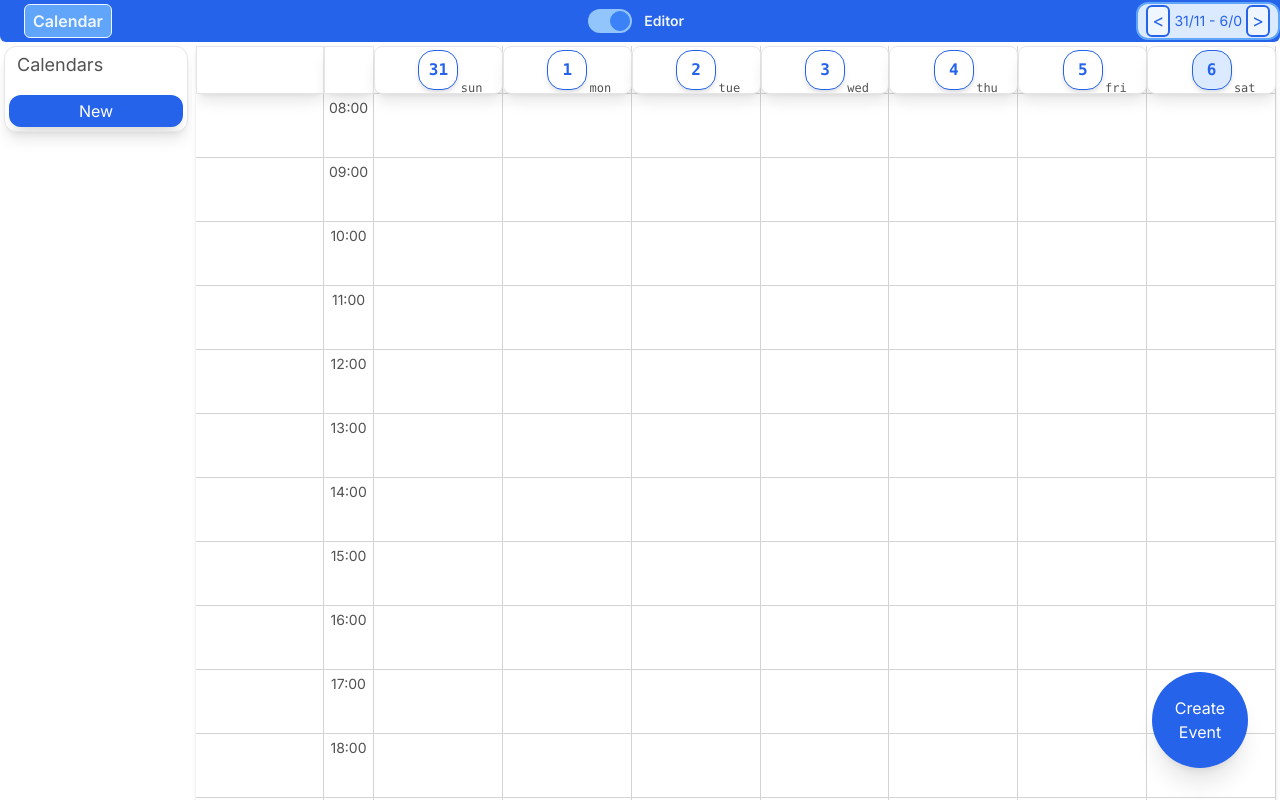
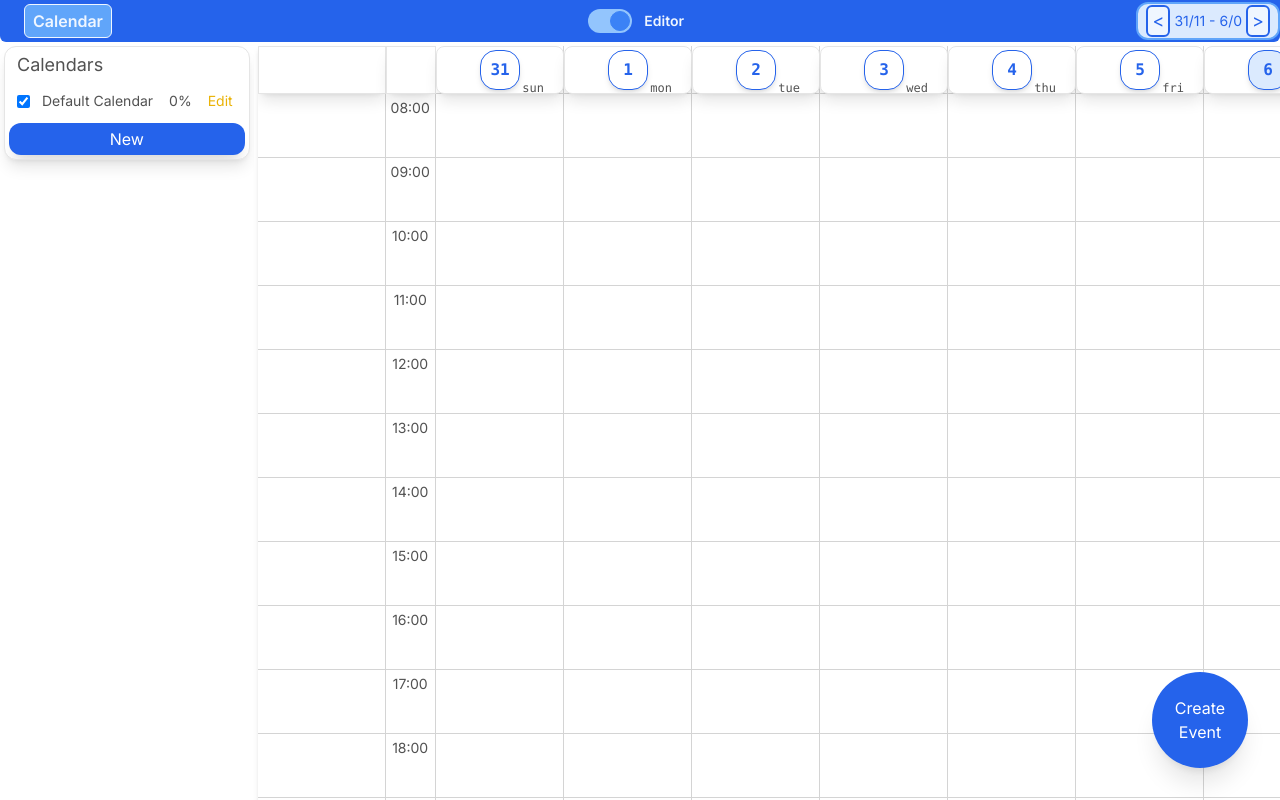
Before and after one commit to lucasduartesobreira/CalendarForge, a Next.js app: page / in a window 1280 px wide. Both pictures are taken after a click on the label "Normal". Built offline with nearby package versions, Linux system fonts and the light colour scheme.

Commit message:
feat(sideBar): display the events distribution for each calendar in editor mode

```diff
--- a/app/page.tsx
+++ b/app/page.tsx
@@ -16,7 +16,10 @@ import {
   RecurringEventsManager,
 } from "@/services/events/events";
 import { DraggedEvent } from "@/components/shared/day-view/dayEventsContent";
-import CalendarEditorWeek from "@/components/calendar-editor-week-view/calendarEditorWeek";
+import CalendarEditorWeek, {
+  EventsDisplayedContext,
+} from "@/components/calendar-editor-week-view/calendarEditorWeek";
+import { EditorSideBar } from "@/components/calendar-editor-sidebar/sideBar";
 
 const NavBarContainer = ({
   children,
@@ -81,9 +84,9 @@ const CalendarContent = ({ startDate }: { startDate: Date }) => {
         </>
       ) : mode === "editor" ? (
         <>
-          <SideBar
+          <EditorSideBar
             viewableCalendarsState={viewableCalendarsState}
-            className="p-1 w-[15%]"
+            className="p-1 w-[20%]"
           />
           <div className="ml-auto w-[85%] max-h-[100%] bg-white">
             <CalendarEditorWeek
@@ -99,24 +102,6 @@ const CalendarContent = ({ startDate }: { startDate: Date }) => {
       ) : null,
     )
     .unwrapOrElse(() => null);
-  return (
-    <>
-      <SideBar
-        viewableCalendarsState={viewableCalendarsState}
-        className="p-1 w-[15%]"
-      />
-      <div className="ml-auto w-[85%] max-h-[100%] bg-white">
-        <CalendarWeek
-          style={
-            "h-[100%] max-h-[100%] m-[4px] rounded-b-md shadow-md bg-white"
-          }
-          startDate={startDate}
-          viewableCalendarsState={viewableCalendarsState}
-        />
-      </div>
-      <CreateEventButton />
-    </>
-  );
 };
 
 const useDate = () => {
@@ -155,12 +140,16 @@ const Home = () => {
   }, [data.storages]);
 
   const [calendarMode, setChecked] = useState(false);
+  const displayedEventsContext = useState<CalendarEvent[]>([]);
 
   return (
     <StorageContext.Provider value={data}>
       <RecurringEventsHandler.Provider value={recurringEventsManager}>
         <CalendarModeContext.Provider
           value={O.Some(calendarMode ? "editor" : "normal")}
+        >
+          <EventsDisplayedContext.Provider
+            value={O.Some(displayedEventsContext)}
           >
             <DraggedEvent.Provider value={draggedHook}>
               <main className="h-full flex flex-col bg-white">
@@ -205,6 +194,7 @@ const Home = () => {
                 </FlexContent>
               </main>
             </DraggedEvent.Provider>
+          </EventsDisplayedContext.Provider>
         </CalendarModeContext.Provider>
       </RecurringEventsHandler.Provider>
     </StorageContext.Provider>
--- /dev/null
+++ b/components/calendar-editor-sidebar/sideBar.tsx
@@ -0,0 +1,168 @@
+import { StorageContext } from "@/hooks/dataHook";
+import { useContext, useEffect, useRef, useState } from "react";
+import * as O from "@/utils/option";
+import { Calendar } from "@/services/calendar/calendar";
+import UpdateCalendarForm from "@/components/calendar-update-form/updateCalendar";
+import { Actions } from "@/hooks/mapHook";
+import { CreateCalendarForm } from "@/components/calendar-create-form/createCalendar";
+import { HTMLDivExtended } from "@/utils/types";
+import { ListContainer } from "../shared/list-view/list";
+import { Button } from "../shared/button-view/buttons";
+import { Titles } from "../shared/title-view/titles";
+import { EventsDisplayedContext } from "../calendar-editor-week-view/calendarEditorWeek";
+
+export const EditorSideBar = (
+  args: HTMLDivExtended<
+    HTMLDivElement,
+    {
+      viewableCalendarsState: O.Option<
+        [
+          Omit<Map<string, boolean>, "set" | "clear" | "delete">,
+          Actions<string, boolean>,
+        ]
+      >;
+    }
+  >,
+) => {
+  const { viewableCalendarsState, ...arg } = args;
+  const [calendars, setCalendars] = useState<O.Option<Map<string, boolean>>>(
+    O.None(),
+  );
+  const [calendarsFound, setCalendarsFound] = useState<Calendar[]>([]);
+  const [actions, setActions] = useState<O.Option<Actions<string, boolean>>>(
+    O.None(),
+  );
+  const { storages, listeners } = useContext(StorageContext);
+  const [open, setOpen] = useState(false);
+  const [selectedCalendar, setSelectedCalendar] = useState<O.Option<Calendar>>(
+    O.None(),
+  );
+
+  const [eventsDistribution, setEventDistribution] = useState(
+    new Map<string, number>(),
+  );
+
+  const displayedEvents = useContext(EventsDisplayedContext);
+
+  useEffect(() => {
+    displayedEvents.map(([events]) => {
+      setEventDistribution(
+        events.reduce((acc, value) => {
+          const foundCalendarCount = acc.get(value.calendar_id) ?? 0;
+          return acc.set(
+            value.calendar_id,
+            foundCalendarCount + 1 / events.length,
+          );
+        }, new Map<string, number>()),
+      );
+    });
+  }, [displayedEvents]);
+
+  useEffect(() => {
+    if (viewableCalendarsState.isSome()) {
+      const [viewableCalendars, viewableCalendarsActions] =
+        viewableCalendarsState.unwrap();
+      setCalendars(O.Some(viewableCalendars as any));
+
+      setActions(O.Some(viewableCalendarsActions));
+    }
+  }, [viewableCalendarsState]);
+
+  useEffect(() => {
+    storages.map(({ calendarsStorage }) => {
+      calendarsStorage.all().then((allCalendars) => {
+        setCalendarsFound(allCalendars);
+      });
+    });
+  }, [storages, listeners.calendarsStorageListener]);
+
+  const refButton = useRef(null);
+
+  return (
+    <div {...arg} className={`${arg.className}`}>
+      {storages.isSome() && calendars.isSome() && actions.isSome() && (
+        <ListContainer
+          titleSection={<Titles.Normal name="Calendars" />}
+          buttonSection={
+            <Button.Primary
+              className="w-full p-1 sticky bottom-0"
+              innerRef={refButton}
+              onClick={() => setOpen(!open)}
+              value="New"
+              sizeType="xl"
+            />
+          }
+          className="p-1"
+        >
+          {calendarsFound.map((calendar) => {
+            const viewableCalendars = calendars.unwrap();
+
+            const defaultChecked = viewableCalendars.get(calendar.id) ?? true;
+
+            return (
+              <CalendarSidebarView
+                key={calendar.id}
+                actions={actions}
+                calendar={calendar}
+                defaultChecked={defaultChecked}
+                selectCalendar={setSelectedCalendar}
+                distribution={eventsDistribution.get(calendar.id) ?? 0}
+              />
+            );
+          })}
+        </ListContainer>
+      )}
+      {open && (
+        <CreateCalendarForm setOpen={setOpen} refs={O.Some([refButton])} />
+      )}
+      {selectedCalendar.isSome() && (
+        <UpdateCalendarForm
+          setOpen={(_arg: boolean) => setSelectedCalendar(O.None())}
+          refs={O.None()}
+          initialCalendar={selectedCalendar.unwrap()}
+        />
+      )}
+    </div>
+  );
+};
+
+const CalendarSidebarView = ({
+  actions,
+  calendar,
+  defaultChecked,
+  distribution,
+  selectCalendar: setSelectedCalendar,
+}: {
+  actions: O.Option<Actions<string, boolean>>;
+  calendar: Calendar;
+  defaultChecked: boolean;
+  selectCalendar: (value: O.Option<Calendar>) => void;
+  distribution: number;
+}) => {
+  return (
+    <li className="flex items-center gap-2 w-full relative">
+      <input
+        type="checkbox"
+        onChange={(event) => {
+          actions.unwrap().set(calendar.id, event.target.checked);
+        }}
+        defaultChecked={defaultChecked}
+        className="px-[2px]"
+      />
+      <div className="text-neutral-600 p-1 max-w-[70%] whitespace-nowrap overflow-hidden">
+        {calendar.name}
+      </div>
+      <div className="ml-auto text-neutral-600 p-1 max-w-fit whitespace-nowrap text-center align-start">
+        {distribution * 100}%
+      </div>
+      <Button.Secondary
+        onClick={() => {
+          setSelectedCalendar(O.Some(calendar));
+        }}
+        className="p-1 flex-none ml-1"
+        value="Edit"
+        sizeType="ml"
+      />
+    </li>
+  );
+};
--- a/components/calendar-editor-week-view/calendarEditorWeek.tsx
+++ b/components/calendar-editor-week-view/calendarEditorWeek.tsx
@@ -2,13 +2,30 @@
 import { StorageContext } from "@/hooks/dataHook";
 import { CalendarEvent } from "@/services/events/events";
 import * as O from "@/utils/option";
-import { useContext, useEffect, useMemo, useState } from "react";
+import {
+  Dispatch,
+  SetStateAction,
+  createContext,
+  useContext,
+  useEffect,
+  useMemo,
+  useState,
+} from "react";
 import UpdateEventForm from "@/components/event-update-form/updateEvent";
 import { Actions } from "@/hooks/mapHook";
 import { FlexibleView, ViewSize } from "../shared/flexible-view/flexibleView";
 import { DayViewContent } from "../shared/day-view/dayContent";
 
 const CALENDAR_WEEK_CONTAINER_ID = "calendar-editor-week-container";
+
+export const EventsDisplayedContext = createContext<
+  O.Option<
+    [
+      displayedEvents: CalendarEvent[],
+      setEvents: Dispatch<SetStateAction<CalendarEvent[]>>,
+    ]
+  >
+>(O.None());
 
 const CalendarEditorWeek = ({
   style,
@@ -30,6 +47,8 @@ const CalendarEditorWeek = ({
   const [selectedEvent, setSelectedEvent] = useState<O.Option<CalendarEvent>>(
     O.None(),
   );
+
+  const displayedEventsCtx = useContext(EventsDisplayedContext);
   useEffect(() => {
     if (storages.isSome() && viewableCalendarsState.isSome()) {
       const { eventsStorage } = storages.unwrap();
@@ -49,6 +68,7 @@ const CalendarEditorWeek = ({
         )
         .then((filteredValue) => {
           setEvents(filteredValue);
+          displayedEventsCtx.map(([, setEvents]) => setEvents(filteredValue));
         });
     }
     // eslint-disable-next-line react-hooks/exhaustive-deps
```
Lines whose indentation alone changed are shown as unchanged.
